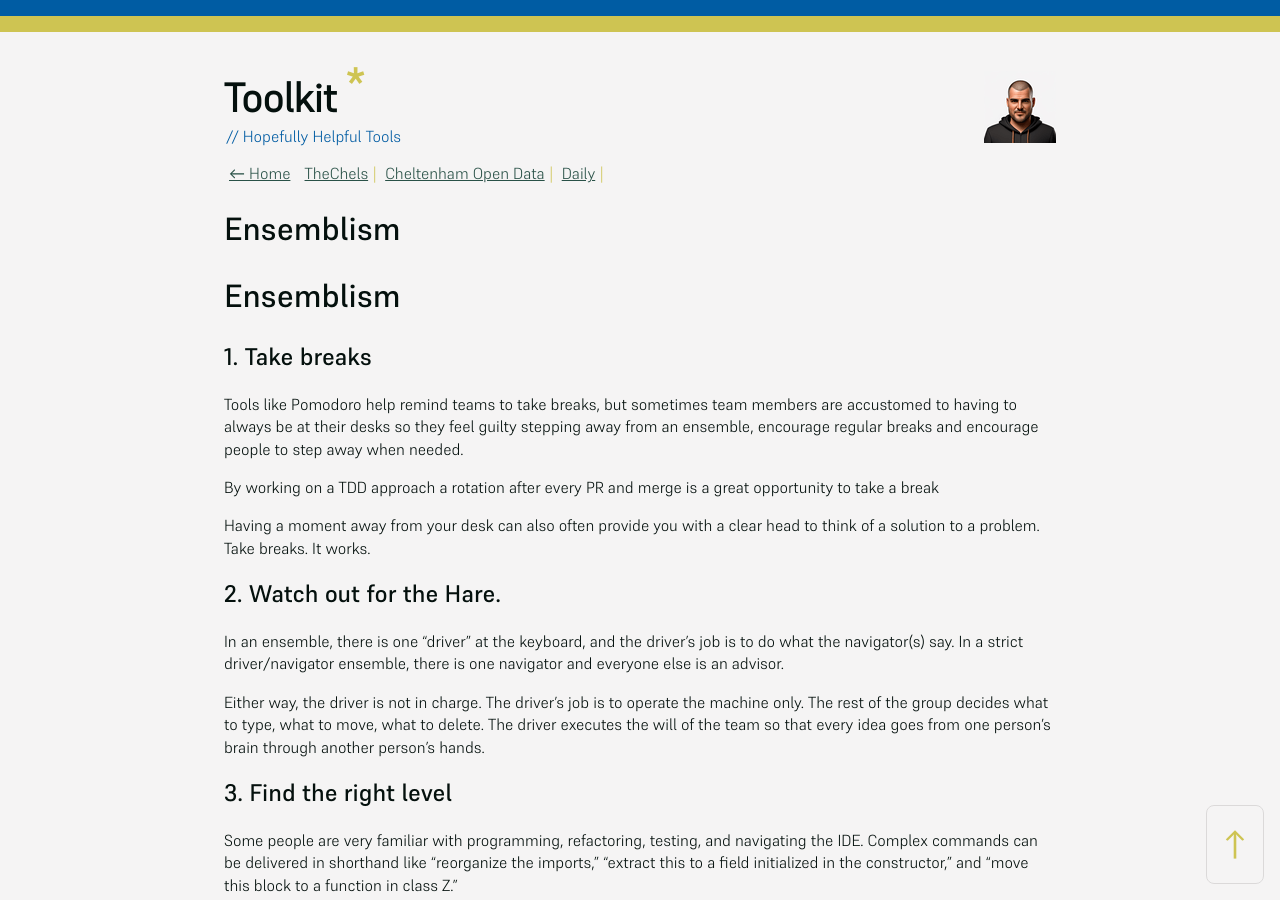
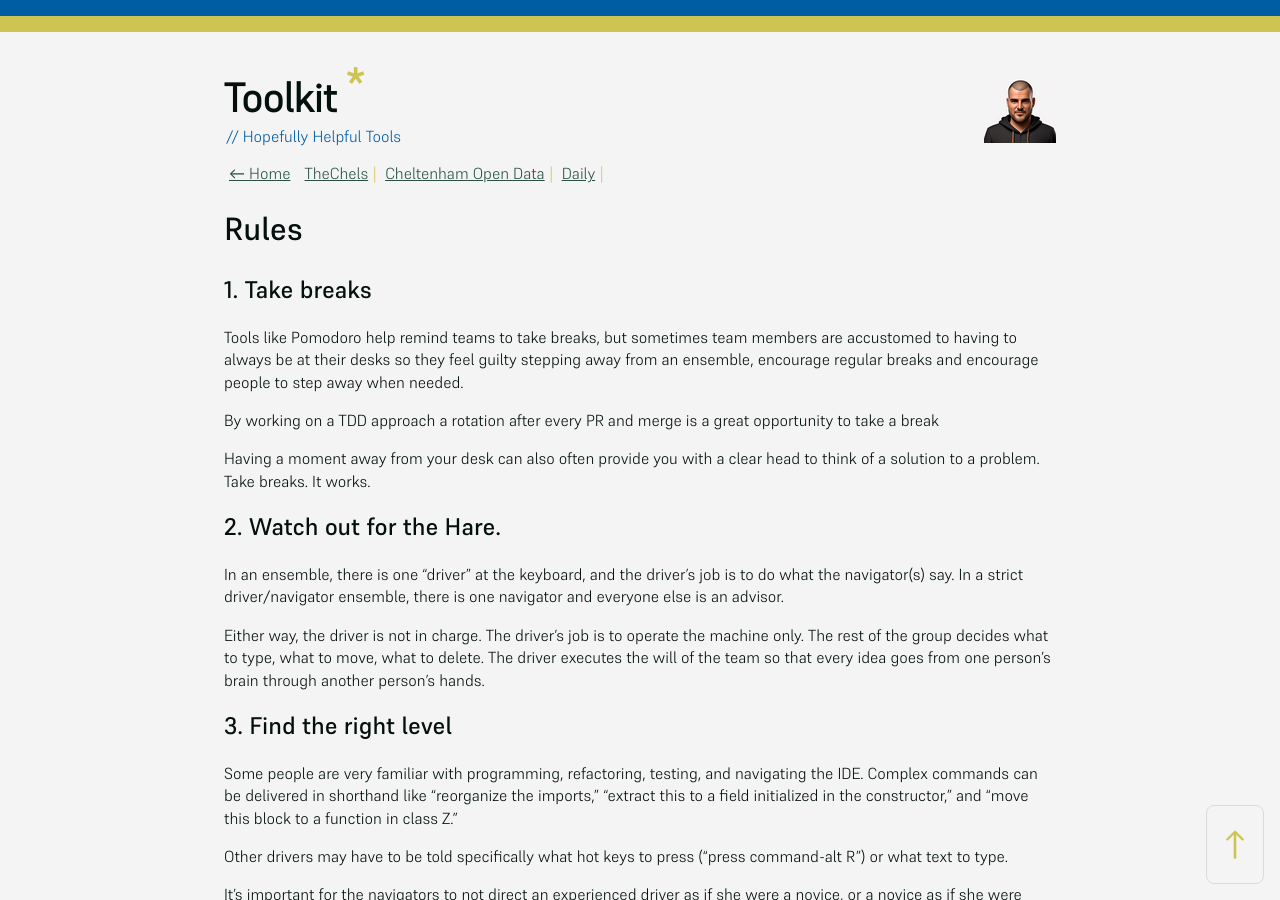
Before and after one commit to mat-0/Tools.TheChels.uk, a Jekyll site: the page built from _pages/ensemblist/rules.md, in a window 1280 px wide and 900 px high. Built offline with Jekyll 4.4.1, drawn with Linux system fonts in a browser that asks for light colours; our own code applies the rules of GitHub Pages for plain Markdown files; some of the changed lines change nothing that is shown.

Commit message:
Update rules.md

```diff
--- a/_pages/ensemblist/rules.md
+++ b/_pages/ensemblist/rules.md
@@ -1,5 +1,10 @@
-# Ensemblism
+---
+layout: index
+title: Rules
+permalink: /ensemblism/rules
+seo: Rules for group programming
 
+---
 
 ## 1. Take breaks
 Tools like Pomodoro help remind teams to take breaks, but sometimes team members are accustomed to having to always be at their desks so they feel guilty stepping away from an ensemble, encourage regular breaks and encourage people to step away when needed.
```
